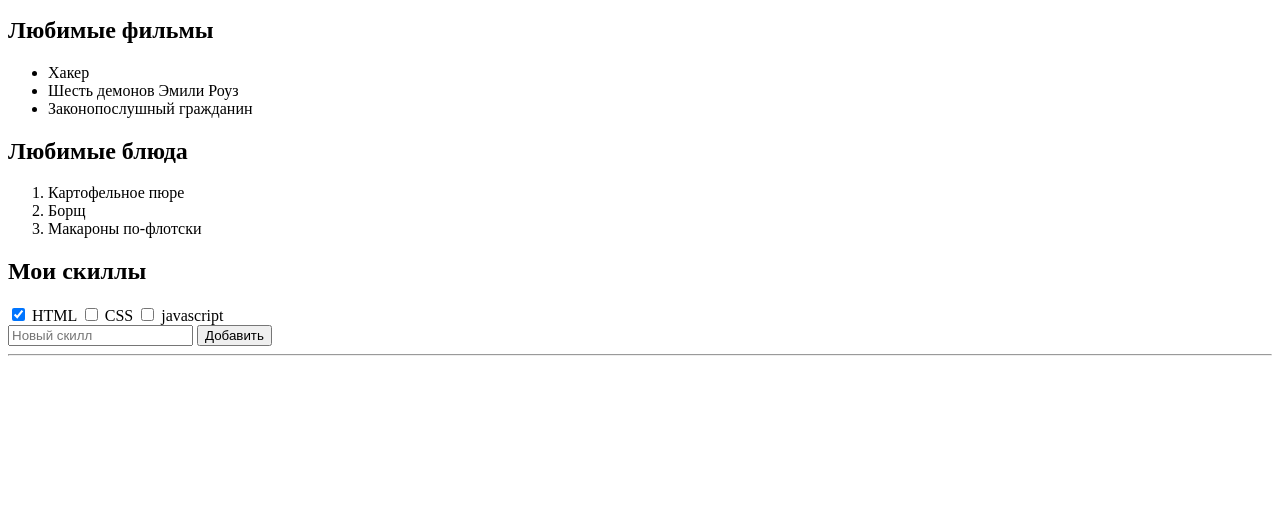
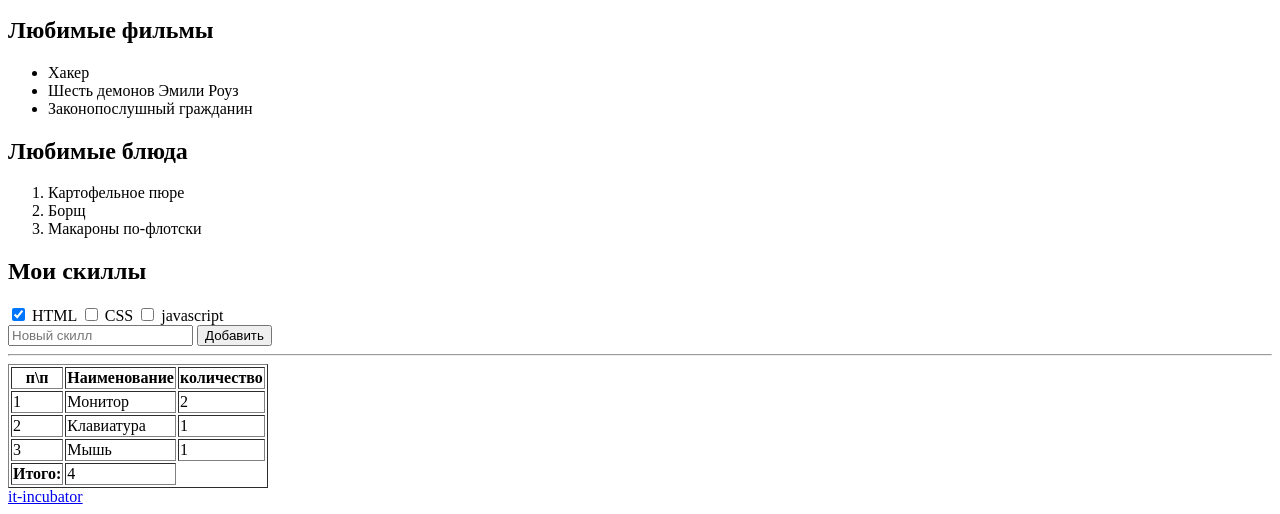
Before and after one commit to AlexeiKovalevDev/1-hw-with-auto-test-html-css-main, a plain HTML site: page index.html in a window 1280 px wide. Shown: the part 453-967 px from the top of the page. Before the commit the page ends 825 px from the top, so only its background shows below. Drawn offline with Linux system fonts and the light colour scheme.

Commit message:
complete task-all

```diff
--- a/index.html
+++ b/index.html
@@ -85,15 +85,40 @@
         <!-- 7) Добавь горизонтальную линию (для этого есть специальный тег) -->
         <hr>
 
-        <table data-cy="hw-about-table-pre">
+        <table data-cy="hw-about-table-pre" border="1">
             <!-- 8) В таблице сделай 5 строк и 3 столбца.
                         - В первой строке ячейки заголовков, в остальных обычные ячейки
                         - Добавь границы для всей таблицы с помощью специального атрибута border="". Он устарел, но работает
                         - В последнем ряду первая ячейка должна занимать все свободное место по горизонтали (ширине). Таблицу можно заполнять любыми данными -->
+        <tr>
+            <th>п\п</th>
+            <th>Наименование</th>
+            <th>количество</th>
+        </tr>
+        <tr>
+            <td>1</td>
+            <td>Монитор</td>
+            <td>2</td>
+        </tr>
+        <tr>
+            <td>2</td>
+            <td>Клавиатура</td>
+            <td>1</td>
+        </tr>
+        <tr>
+            <td>3</td>
+            <td>Мышь</td>
+            <td>1</td>
+        </tr>
+          <tr>
+            <th>Итого:</th>
+            <td>4</td>
+          </tr>
         </table>
     </section>
     <footer data-cy="hw-footer-pre">
         <!-- 9) Создай здесь ссылку на наш сайт https://it-incubator.io/ (текст ссылки должен быть it-incubator) -->
+        <a href="https://it-incubator.io/">it-incubator</a>
     </footer>
 </body>
 </html>
```
